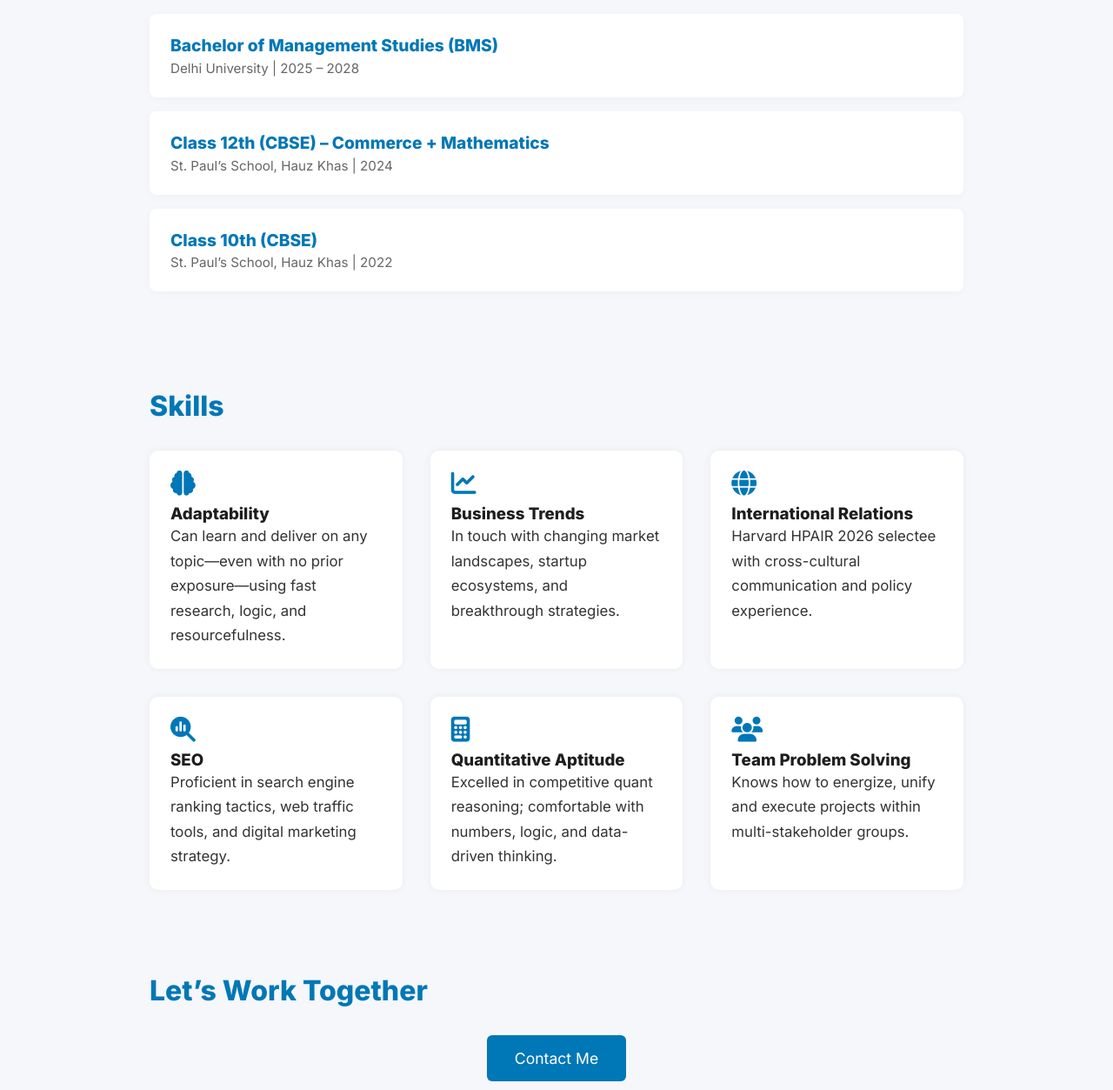
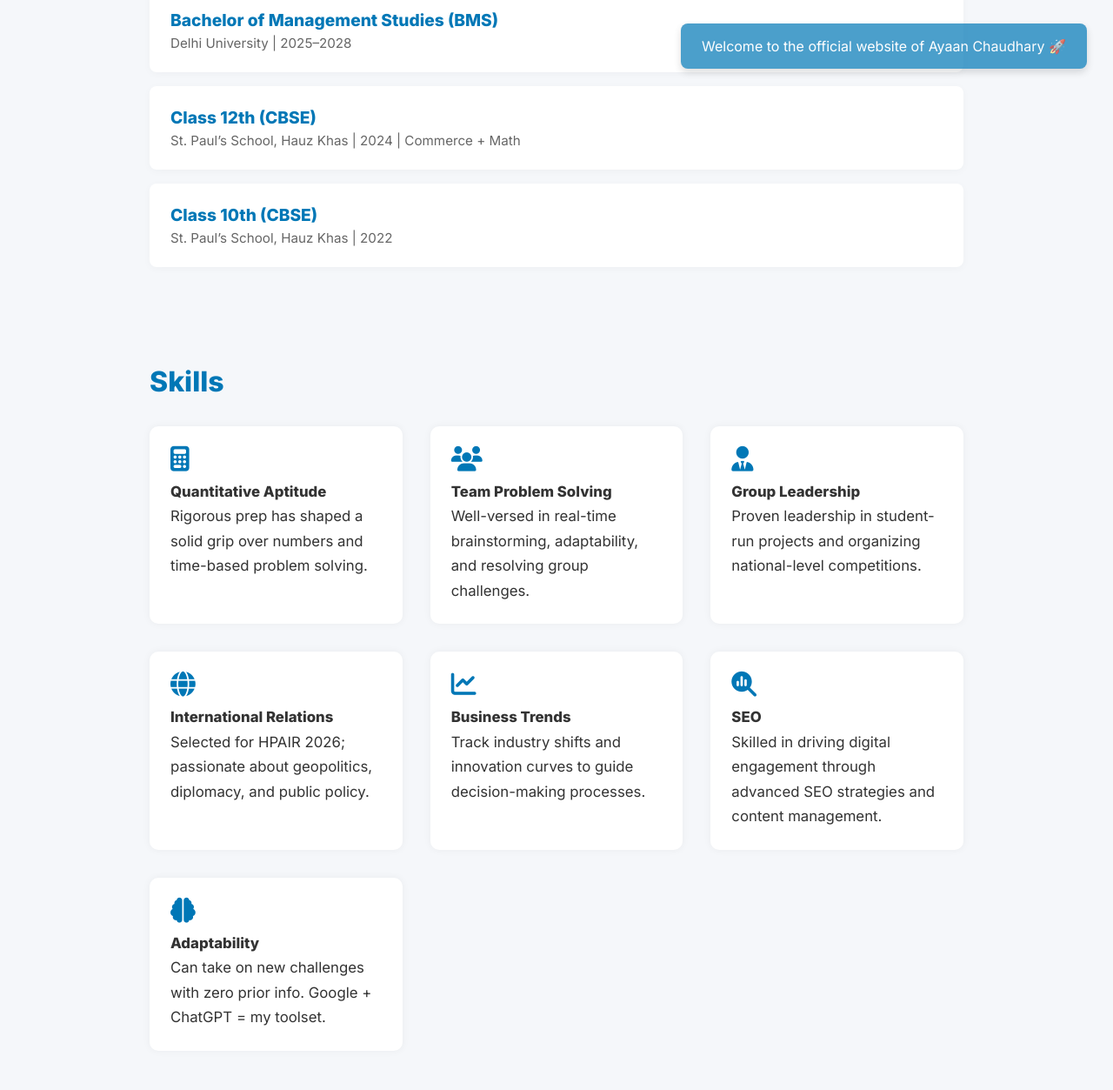
Before and after one commit to cayaan/cayaan.github.io, a plain HTML site: page index.html in a window 1280 px wide. Shown: the part 691-1944 px from the top of the page at 87% size. Drawn offline with Linux system fonts and the light colour scheme.

Commit message:
Update index.html

```diff
--- a/index.html
+++ b/index.html
@@ -31,12 +31,14 @@
     .hero-title {
       font-size: 2.8rem;
       font-weight: 700;
+      animation: slideInDown 1s ease-out;
     }
 
     .hero-sub {
       font-size: 1.3rem;
       color: #0077b6;
       margin-top: 0.5rem;
+      animation: slideInUp 1.2s ease-out;
     }
 
     nav {
@@ -198,20 +200,29 @@
       border-top: 1px solid #eaeaea;
     }
 
-    @keyframes fadeInUp {
-      from {
-        opacity: 0;
-        transform: translateY(20px);
-      }
-      to {
-        opacity: 1;
-        transform: translateY(0);
-      }
+    .toast {
+      position: fixed;
+      bottom: 30px;
+      right: 30px;
+      background-color: #0077b6;
+      color: #fff;
+      padding: 1rem 1.5rem;
+      border-radius: 8px;
+      box-shadow: 0 4px 10px rgba(0,0,0,0.2);
+      opacity: 0;
+      transition: opacity 0.5s ease;
+      z-index: 9999;
+    }
+
+    .toast.show {
+      opacity: 1;
     }
   </style>
 </head>
 
 <body>
+  <div id="toast" class="toast">Welcome to the official website of Ayaan Chaudhary 🚀</div>
+
   <header>
     <h1 class="hero-title">Ayaan Chaudhary</h1>
     <p class="hero-sub">Consulting Enthusiast</p>
@@ -226,7 +237,7 @@
 
   <section id="about">
     <h2>About Me</h2>
-    <p>I’m a BMS (Bachelor of Management Studies) student at Delhi University with a deep-rooted interest in consulting, strategy, and international affairs. I believe in solving complex challenges with structured thinking and global insight. Selected for HPAIR at Harvard 2026, I blend academics, leadership, and a hunger to solve problems into impactful work.</p>
+    <p>I’m a BMS student at Delhi University with a deep interest in consulting, international business, and analytics. My mindset is entrepreneurial, adaptable, and laser-focused on strategy and impact. Selected for HPAIR 2026, I aim to lead projects that create real-world transformation through sharp business acumen and collaborative vision.</p>
     <div class="social-icons">
       <a href="https://www.linkedin.com/in/ayaan-chaudhary-972ba5281" target="_blank"><i class="fab fa-linkedin"></i></a>
       <a href="https://wa.me/9315087976" target="_blank"><i class="fab fa-whatsapp"></i></a>
@@ -238,11 +249,11 @@
     <h2>Education</h2>
     <div class="education-entry">
       <h3>Bachelor of Management Studies (BMS)</h3>
-      <span>Delhi University | 2025 – 2028</span>
+      <span>Delhi University | 2025–2028</span>
     </div>
     <div class="education-entry">
-      <h3>Class 12th (CBSE) – Commerce + Mathematics</h3>
-      <span>St. Paul’s School, Hauz Khas | 2024</span>
+      <h3>Class 12th (CBSE)</h3>
+      <span>St. Paul’s School, Hauz Khas | 2024 | Commerce + Math</span>
     </div>
     <div class="education-entry">
       <h3>Class 10th (CBSE)</h3>
@@ -253,58 +264,41 @@
   <section id="skills">
     <h2>Skills</h2>
     <div class="skills-grid">
-      <div class="skill-card">
-        <i class="fas fa-brain"></i>
-        <h3>Adaptability</h3>
-        <p>Can learn and deliver on any topic—even with no prior exposure—using fast research, logic, and resourcefulness.</p>
-      </div>
-      <div class="skill-card">
-        <i class="fas fa-chart-line"></i>
-        <h3>Business Trends</h3>
-        <p>In touch with changing market landscapes, startup ecosystems, and breakthrough strategies.</p>
-      </div>
-      <div class="skill-card">
-        <i class="fas fa-globe"></i>
-        <h3>International Relations</h3>
-        <p>Harvard HPAIR 2026 selectee with cross-cultural communication and policy experience.</p>
-      </div>
-      <div class="skill-card">
-        <i class="fas fa-magnifying-glass-chart"></i>
-        <h3>SEO</h3>
-        <p>Proficient in search engine ranking tactics, web traffic tools, and digital marketing strategy.</p>
-      </div>
-      <div class="skill-card">
-        <i class="fas fa-calculator"></i>
-        <h3>Quantitative Aptitude</h3>
-        <p>Excelled in competitive quant reasoning; comfortable with numbers, logic, and data-driven thinking.</p>
-      </div>
-      <div class="skill-card">
-        <i class="fas fa-users"></i>
-        <h3>Team Problem Solving</h3>
-        <p>Knows how to energize, unify and execute projects within multi-stakeholder groups.</p>
-      </div>
+      <div class="skill-card"><i class="fas fa-calculator"></i><p><strong>Quantitative Aptitude</strong><br>Rigorous prep has shaped a solid grip over numbers and time-based problem solving.</p></div>
+      <div class="skill-card"><i class="fas fa-users"></i><p><strong>Team Problem Solving</strong><br>Well-versed in real-time brainstorming, adaptability, and resolving group challenges.</p></div>
+      <div class="skill-card"><i class="fas fa-user-tie"></i><p><strong>Group Leadership</strong><br>Proven leadership in student-run projects and organizing national-level competitions.</p></div>
+      <div class="skill-card"><i class="fas fa-globe"></i><p><strong>International Relations</strong><br>Selected for HPAIR 2026; passionate about geopolitics, diplomacy, and public policy.</p></div>
+      <div class="skill-card"><i class="fas fa-chart-line"></i><p><strong>Business Trends</strong><br>Track industry shifts and innovation curves to guide decision-making processes.</p></div>
+      <div class="skill-card"><i class="fas fa-magnifying-glass-chart"></i><p><strong>SEO</strong><br>Skilled in driving digital engagement through advanced SEO strategies and content management.</p></div>
+      <div class="skill-card"><i class="fas fa-brain"></i><p><strong>Adaptability</strong><br>Can take on new challenges with zero prior info. Google + ChatGPT = my toolset.</p></div>
     </div>
   </section>
 
   <section id="contact">
-    <h2>Let’s Work Together</h2>
     <div class="btn-wrapper">
-      <button class="reveal-btn" onclick="document.getElementById('formbox').style.display='block'; document.getElementById('formbox').scrollIntoView({ behavior: 'smooth' });">Contact Me</button>
+      <button class="reveal-btn" onclick="document.getElementById('form-section').style.display='block'; document.getElementById('form-section').scrollIntoView({ behavior: 'smooth' });">Let’s Work Together</button>
     </div>
-    <div id="formbox" class="contact-form">
+    <div class="contact-form" id="form-section">
       <form action="https://formspree.io/f/xzzgopel" method="POST">
-        <input type="text" name="name" placeholder="Your Name" required>
-        <input type="email" name="email" placeholder="Your Email" required>
-        <textarea name="message" rows="4" placeholder="Your Message"></textarea>
+        <input type="text" name="name" placeholder="Your Name" required><br>
+        <input type="email" name="email" placeholder="Your Email" required><br>
+        <textarea name="message" rows="4" placeholder="Your Message"></textarea><br>
         <button type="submit">Send</button>
       </form>
     </div>
   </section>
 
   <footer>
-    &copy; Ayaan Chaudhary 2025 | All rights reserved under Indian Copyright Laws
+    &copy; Ayaan Chaudhary 2025 | All rights reserved by Indian Copyright Laws
   </footer>
 
+  <script>
+    window.onload = function () {
+      const toast = document.getElementById("toast");
+      toast.classList.add("show");
+      setTimeout(() => toast.classList.remove("show"), 5000);
+    };
+  </script>
 </body>
 
 </html>
```
